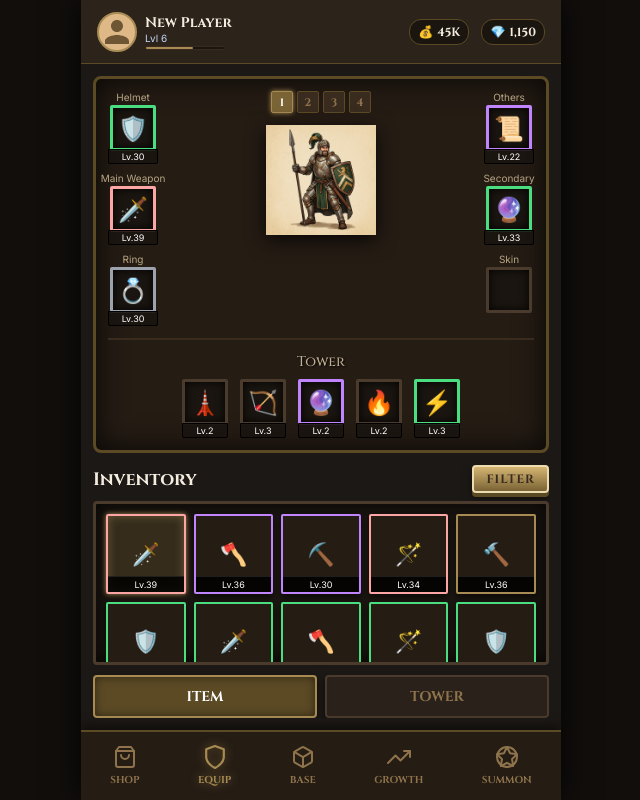
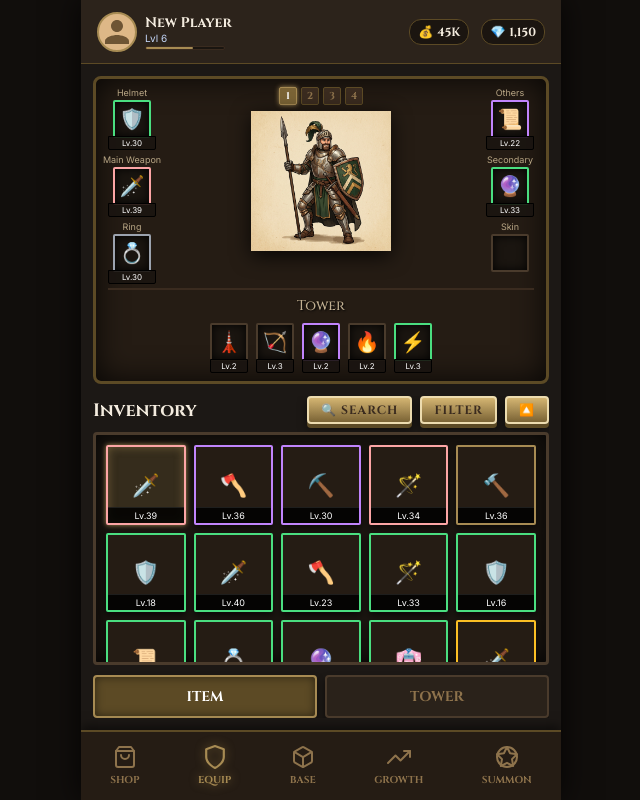
Before and after one commit to PhantOm1z/gameUI, a React (Vite) app: page / in a window 1280 px wide. Both pictures are taken after a click on the button "EQUIP". Shown: the whole page, without its empty margins (319-959 px from the left). Built offline with nearby package versions, Linux system fonts and the light colour scheme.

Commit message:
feat: add Hero Roster and Character Screen components with inventory and equipment management layouts

```diff
--- a/src/components/CharacterScreen.css
+++ b/src/components/CharacterScreen.css
@@ -10,10 +10,14 @@
 }
 
 /* Upper Panel: Hero & Equipped */
+.character-screen.inventory-expanded .hero-overview-panel {
+  display: none;
+}
+
 .hero-overview-panel {
   display: flex;
   flex-direction: column;
-  padding: 12px;
+  padding: 8px 12px;
   background: #251c14; /* Darker parchment/wood tone */
   border: 3px solid #5c4a25;
   border-radius: 8px;
@@ -29,8 +33,8 @@
 .side-slots {
   display: flex;
   flex-direction: column;
-  gap: 8px;
-  width: 50px;
+  gap: 4px;
+  width: 48px;
 }
 
 .equip-box {
@@ -40,22 +44,22 @@
 }
 
 .equip-label {
-  font-size: 10px;
+  font-size: 9px;
   color: #b8a685;
   margin-bottom: 2px;
   white-space: nowrap;
 }
 
 .equip-slot-square {
-  width: 46px;
-  height: 46px;
+  width: 38px;
+  height: 38px;
   background: #1a1510;
-  border: 3px solid #4a3b2c; /* Default border color */
+  border: 2px solid #4a3b2c; /* Default border color */
   border-radius: 2px;
   display: flex;
   justify-content: center;
   align-items: center;
-  font-size: 24px;
+  font-size: 20px;
   box-shadow: inset 0 0 10px rgba(0,0,0,0.9);
   cursor: pointer;
   transition: transform 0.1s;
@@ -66,7 +70,7 @@
 }
 
 .equip-level {
-  font-size: 9px;
+  font-size: 8px;
   color: #fff;
   background: rgba(26, 21, 16, 0.9);
   width: 100%;
@@ -94,15 +98,15 @@
 }
 
 .preset {
-  width: 22px;
-  height: 22px;
+  width: 18px;
+  height: 18px;
   display: flex;
   justify-content: center;
   align-items: center;
   background: #3a2b1f;
   border: 1px solid #5c4a25;
   color: #8e734c;
-  font-size: 11px;
+  font-size: 10px;
   font-family: var(--font-heading);
   font-weight: 700;
   cursor: pointer;
@@ -117,18 +121,19 @@
 }
 
 .hero-model-small {
-  height: 110px;
+  height: 140px;
   object-fit: contain;
   filter: drop-shadow(0 5px 10px rgba(0,0,0,0.8));
+  margin-top: -6px;
 }
 
 .equipped-towers-section {
-  margin-top: 12px;
+  margin-top: 4px;
   display: flex;
   flex-direction: column;
   align-items: center;
   border-top: 2px solid #3a2b1f;
-  padding-top: 12px;
+  padding-top: 6px;
 }
 
 .section-title {
@@ -141,7 +146,7 @@
 
 .tower-slots {
   display: flex;
-  gap: 12px;
+  gap: 8px;
   justify-content: center;
 }
 
@@ -165,6 +170,11 @@
   font-size: 18px;
   color: #f4ecdf;
   font-family: var(--font-heading);
+}
+
+.inventory-actions {
+  display: flex;
+  gap: 8px;
 }
 
 .small-btn {
--- a/src/components/CharacterScreen.jsx
+++ b/src/components/CharacterScreen.jsx
@@ -21,9 +21,10 @@ const InventoryItem = ({ level, rarityColor, icon, selected }) => (
 
 export default function CharacterScreen() {
   const [invTab, setInvTab] = useState('item');
+  const [isExpanded, setIsExpanded] = useState(false);
 
   return (
-    <div className="character-screen new-layout">
+    <div className={`character-screen new-layout ${isExpanded ? 'inventory-expanded' : ''}`}>
       {/* Upper Panel: Hero & Equipped */}
       <div className="hero-overview-panel">
         <div className="hero-equipment-layout">
@@ -67,7 +68,11 @@ export default function CharacterScreen() {
         <div className="inventory-header">
           <h3 className="inventory-title">Inventory</h3>
           <div className="inventory-actions">
+            <button className="fantasy-button small-btn" style={{display: 'flex', alignItems: 'center', gap: '4px'}}><span>🔍</span> Search</button>
             <button className="fantasy-button small-btn">Filter</button>
+            <button className="fantasy-button small-btn" onClick={() => setIsExpanded(!isExpanded)} title="Toggle Inventory Size">
+              {isExpanded ? '🔽' : '🔼'}
+            </button>
           </div>
         </div>
 
```
